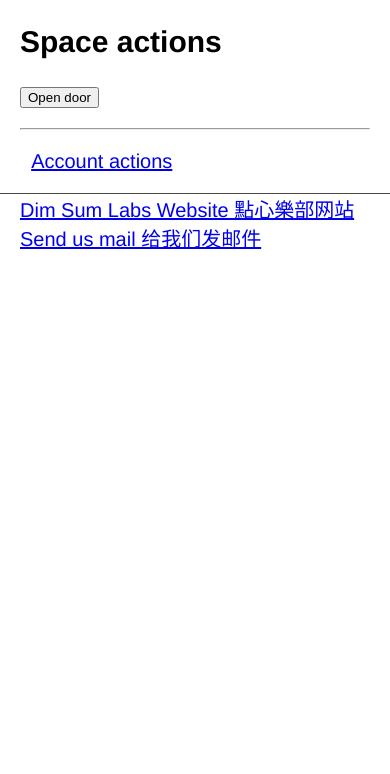
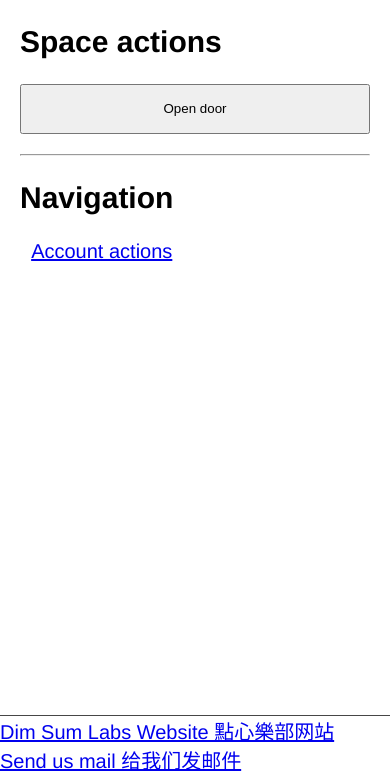
Before and after one commit to dimsumlabs/hackman, a Django app: page / in a window 390 px wide. Shown: the part 70-844 px from the top of the page. Run offline with Django 3.2, Linux system fonts and the light colour scheme; the visitor is signed in with stand-in values (Sample User, id 1).

Commit message:
Make UI slightly more mobile friendly by making buttons bigger
And move the footer out of the way.

```diff
--- a/hackman/static/style.css
+++ b/hackman/static/style.css
@@ -19,9 +19,10 @@ main {
 
 footer {
     border-top: 1px solid #464646;
-    padding-left: 20px;
+    width: 100%;
+    position : absolute;
+    bottom : 0;
     margin-top: 20px;
-    padding-right: 20px;
 }
 
 label {
--- a/hackman/templates/index.jinja2
+++ b/hackman/templates/index.jinja2
@@ -6,12 +6,14 @@
   <ul class="action-list">
     <li>
       <form action="/door_open/" method="GET">
-        <input type="submit" name="open" value="Open door">
+        <input type="submit" name="open" value="Open door" style="width: 100%; height: 50px;">
       </form>
     </li>
   </ul>
 
   <hr />
+
+  <h2>Navigation</h2>
   <p>
     &nbsp;&nbsp;<a href="{% url 'account_actions' %}">Account actions</a>
   </p>
```
